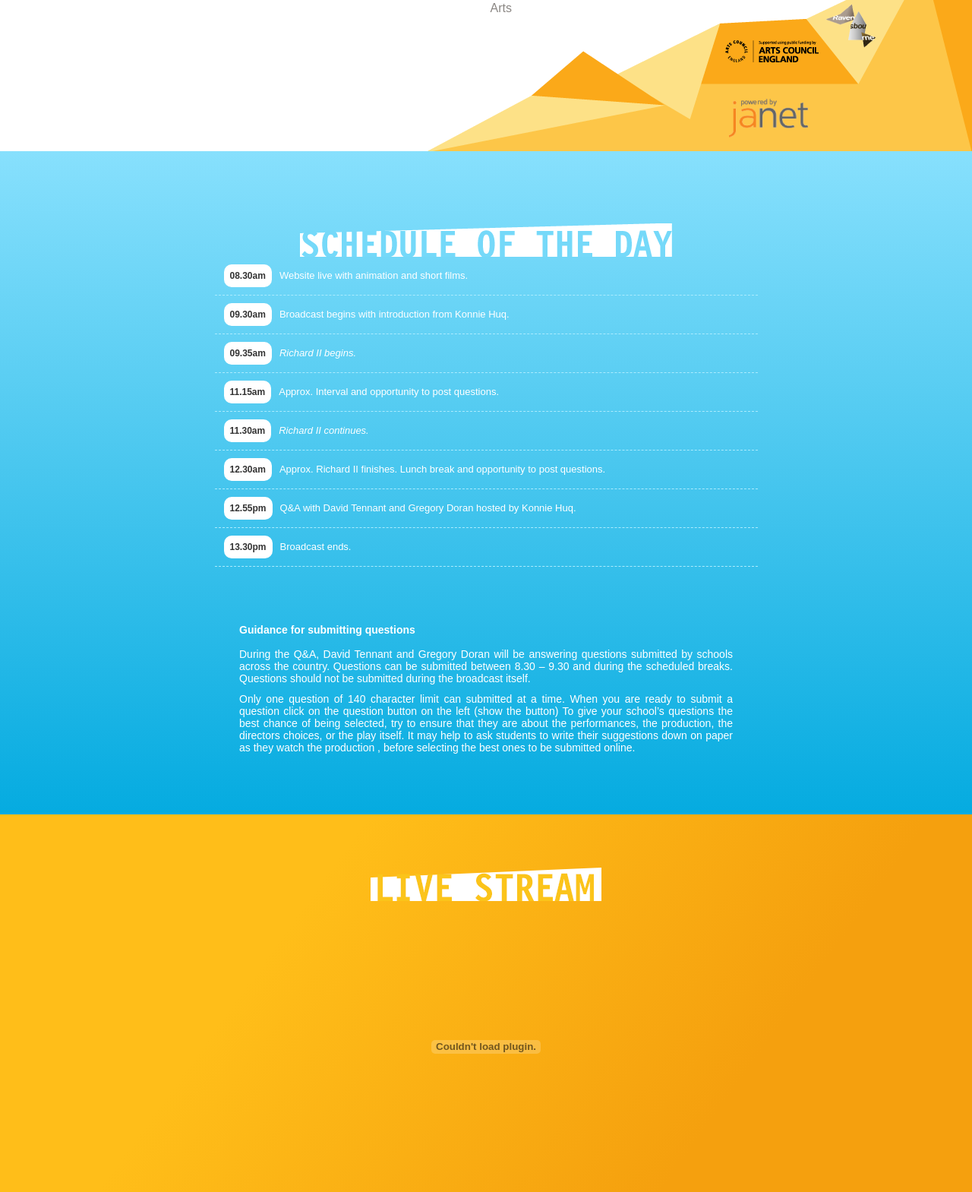
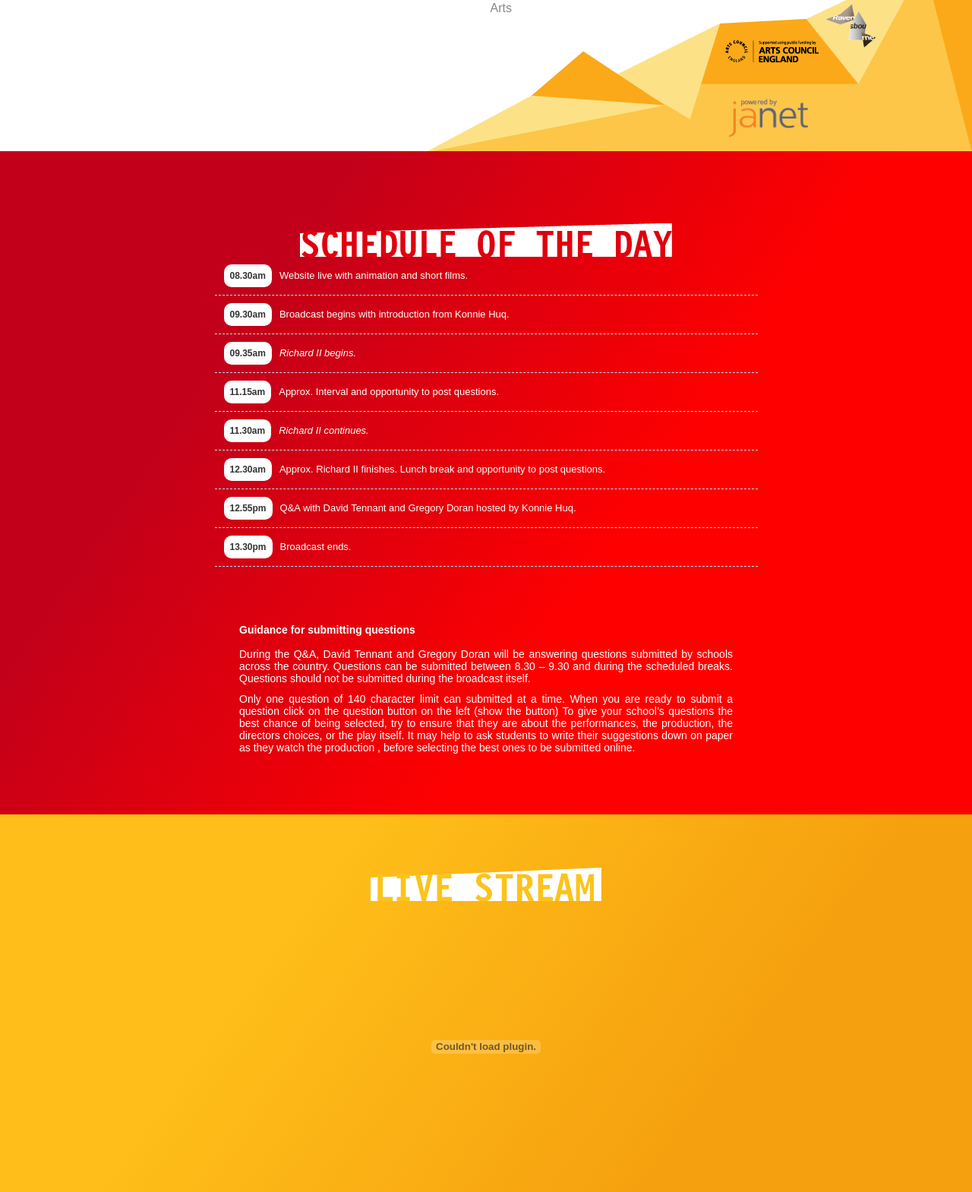
Before and after one commit to th0ran/richard_ii, a PHP site: page / in a window 1280 px wide. Shown: the part 603-2172 px from the top of the page at 76% size. Run offline with PHP 8.4, Linux system fonts and the light colour scheme; some libraries are stand-ins or nearby versions; some web fonts are replaced.

Commit message:
Changed backgroundcolor as they wanted.

```diff
--- a/css/style.css
+++ b/css/style.css
@@ -254,17 +254,18 @@ input[type="submit"]:active {
 
 #slide2 {
 	padding-top: 100px;
-	background-color: #ffffff;
 	background-repeat: no-repeat;
 	background-position: right bottom;
-	background: #87e0fd; /* Old browsers */
-background: -moz-linear-gradient(top,  #87e0fd 0%, #53cbf1 40%, #05abe0 100%); /* FF3.6+ */
-background: -webkit-gradient(linear, left top, left bottom, color-stop(0%,#87e0fd), color-stop(40%,#53cbf1), color-stop(100%,#05abe0)); /* Chrome,Safari4+ */
-background: -webkit-linear-gradient(top,  #87e0fd 0%,#53cbf1 40%,#05abe0 100%); /* Chrome10+,Safari5.1+ */
-background: -o-linear-gradient(top,  #87e0fd 0%,#53cbf1 40%,#05abe0 100%); /* Opera 11.10+ */
-background: -ms-linear-gradient(top,  #87e0fd 0%,#53cbf1 40%,#05abe0 100%); /* IE10+ */
-background: linear-gradient(to bottom,  #87e0fd 0%,#53cbf1 40%,#05abe0 100%); /* W3C */
-filter: progid:DXImageTransform.Microsoft.gradient( startColorstr='#87e0fd', endColorstr='#05abe0',GradientType=0 ); /* IE6-9 */
+	background: #da0010;
+	background-color: #da0010;
+	background-image: linear-gradient(left top, rgb(194,0,26) 25%, rgb(255,0,0) 63%);
+	background-image: -o-linear-gradient(left top, rgb(194,0,26) 25%, rgb(255,0,0) 63%);
+	background-image: -moz-linear-gradient(left top, rgb(194,0,26) 25%, rgb(255,0,0) 63%);
+	background-image: -webkit-linear-gradient(left top, rgb(194,0,26) 25%, rgb(255,0,0) 63%);
+	background-image: -ms-linear-gradient(left top, rgb(194,0,26) 25%, rgb(255,0,0) 63%);
+	background-image: -webkit-gradient( linear, left top, right bottom, color-stop(0.25, rgb(194,0,26)), color-stop(0.63, rgb(255,0,0)) );
+ filter: progid:DXImageTransform.Microsoft.gradient(startColorStr='#df000e', EndColorStr='#ef0007');
+
 }
 
 #content[role="shedule"]{
--- a/index.html
+++ b/index.html
@@ -64,7 +64,7 @@
 </div>
 <div class="slide" id="slide2" data-slide="2">
   <div class="container clearfix">
-    <div id="content" class="grid_12" role="shedule"> <img class="heading" src="images/headings/schedule-of-events-3.png" alt="Schedule of events">
+    <div id="content" class="grid_12" role="shedule"> <img class="heading" src="images/headings/schedule-of-events-4.png" alt="Schedule of events">
 
       <!--Schedule start-->
       <div class="list list-container">
```
Also changed, not shown: images/headings/schedule-of-events-4.png (added).
